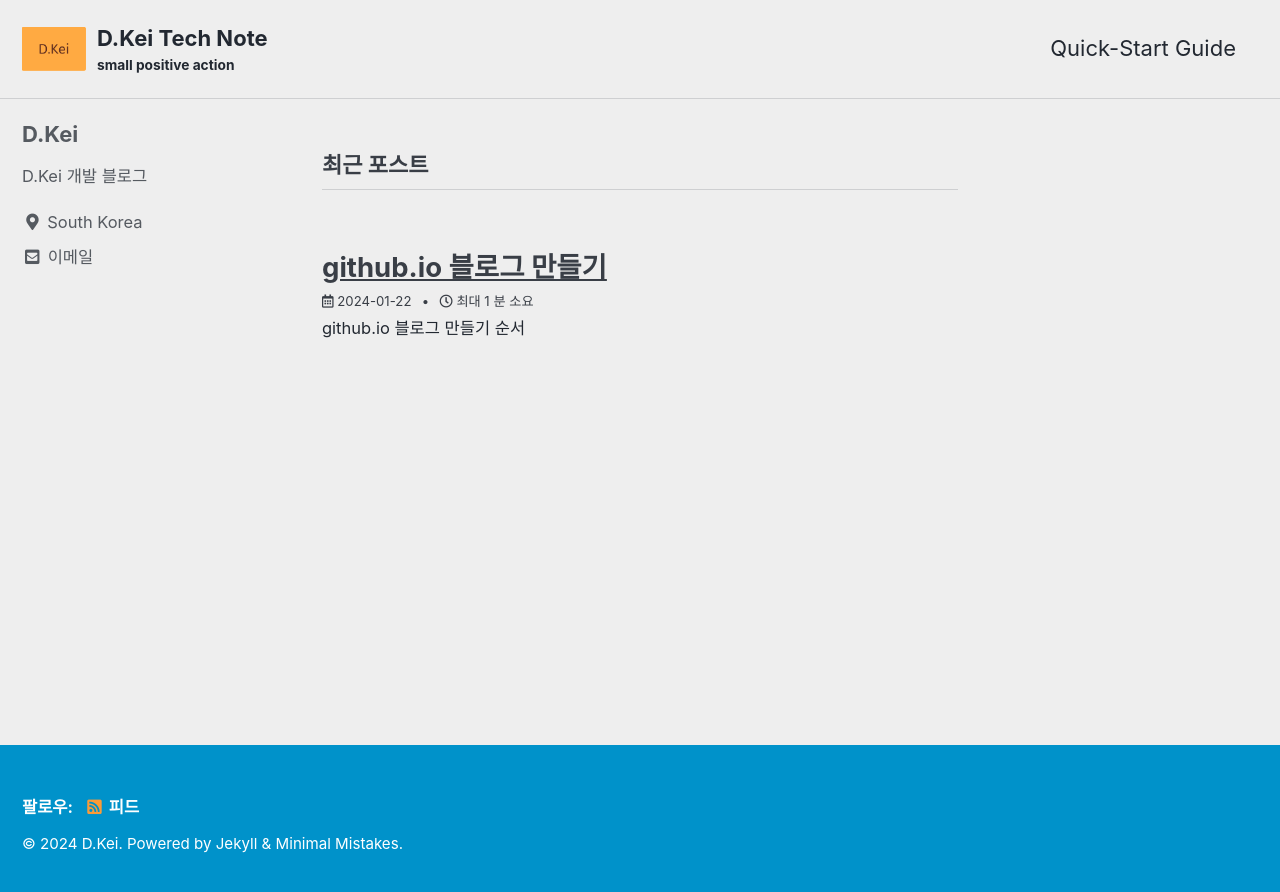
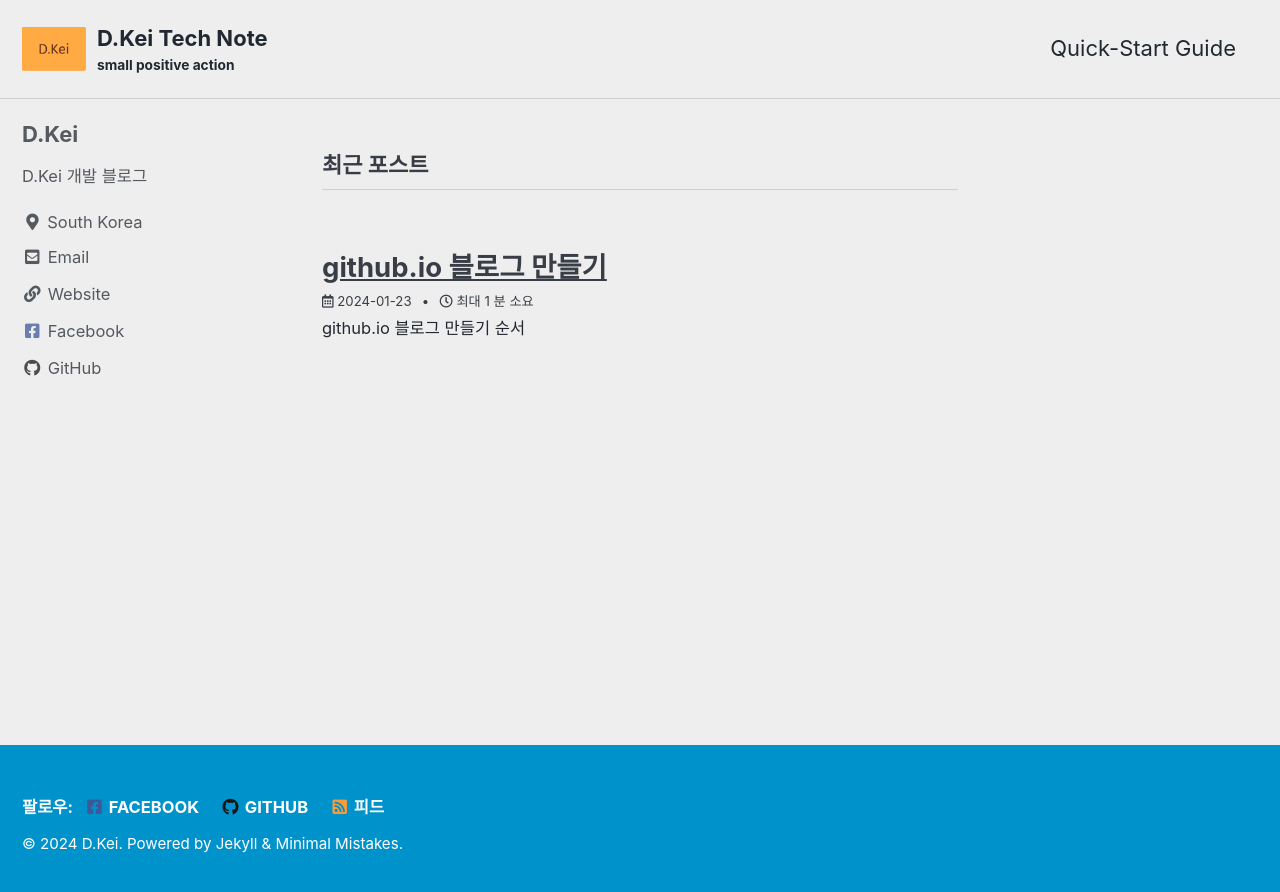
Before and after one commit to KeiTechNote/__dev, a Jekyll site: the page built from index.html, in a window 1280 px wide. Shown: the top 892 px of the page. Built offline with Jekyll 4.4.1, drawn with Linux system fonts in a browser that asks for light colours; cached includes are drawn as plain includes; the list of posts is cut into pages by our own code; part of the change alters nothing that is shown.

Commit message:
Site Author 정보 수정
Site Author 정보 수정
- Email
- FaceBook
- Github
Sass 정보 수정
- TimeZone

```diff
--- a/_config.yml
+++ b/_config.yml
@@ -108,49 +108,30 @@ author:
   avatar           : # path of avatar image, e.g. "/assets/images/bio-photo.jpg"
   bio              : "D.Kei 개발 블로그"
   location         : "South Korea"
-  email            : kei.technote@gmail.com
+  email            : #kei.technote@gmail.com
   links:
     - label: "Email"
       icon: "fas fa-fw fa-envelope-square"
-      # url: "mailto:your.name@email.com"
+      url: "mailto:kei.technote@gmail.com"
     - label: "Website"
       icon: "fas fa-fw fa-link"
-      # url: "https://your-website.com"
-    - label: "Twitter"
-      icon: "fab fa-fw fa-twitter-square"
-      # url: "https://twitter.com/"
+      url: "https://keitechnote.github.io/dev"
     - label: "Facebook"
       icon: "fab fa-fw fa-facebook-square"
-      # url: "https://facebook.com/"
+      url: "https://www.facebook.com/seungeon.kim.3"
     - label: "GitHub"
       icon: "fab fa-fw fa-github"
-      # url: "https://github.com/"
-    - label: "Instagram"
-      icon: "fab fa-fw fa-instagram"
-      # url: "https://instagram.com/"
+      url: "https://github.com/KeiTechNote"
 
 # Site Footer
 footer:
   links:
-    - label: "Twitter"
-      icon: "fab fa-fw fa-twitter-square"
-      # url:
     - label: "Facebook"
       icon: "fab fa-fw fa-facebook-square"
-      # url:
+      url: "https://www.facebook.com/seungeon.kim.3"
     - label: "GitHub"
       icon: "fab fa-fw fa-github"
-      # url:
-    - label: "GitLab"
-      icon: "fab fa-fw fa-gitlab"
-      # url:
-    - label: "Bitbucket"
-      icon: "fab fa-fw fa-bitbucket"
-      # url:
-    - label: "Instagram"
-      icon: "fab fa-fw fa-instagram"
-      # url:
-
+      url: "https://github.com/KeiTechNote"
 
 # Reading Files
 include:
@@ -220,7 +201,7 @@ sass:
 permalink: /:categories/:title/
 paginate: 5 # amount of posts to show
 paginate_path: /page:num/
-timezone: # https://en.wikipedia.org/wiki/List_of_tz_database_time_zones
+timezone: Asia/Seoul # https://en.wikipedia.org/wiki/List_of_tz_database_time_zones
 
 
 # Plugins (previously gems:)
```
